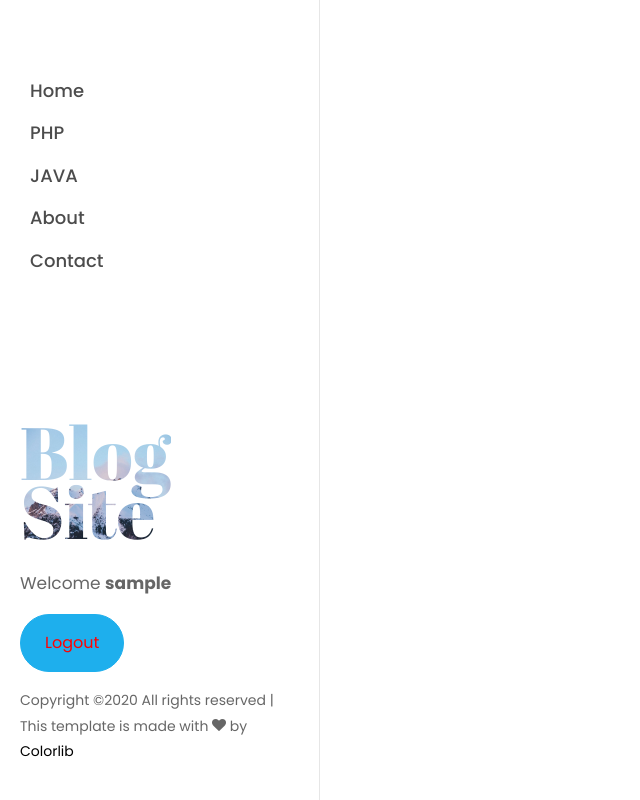
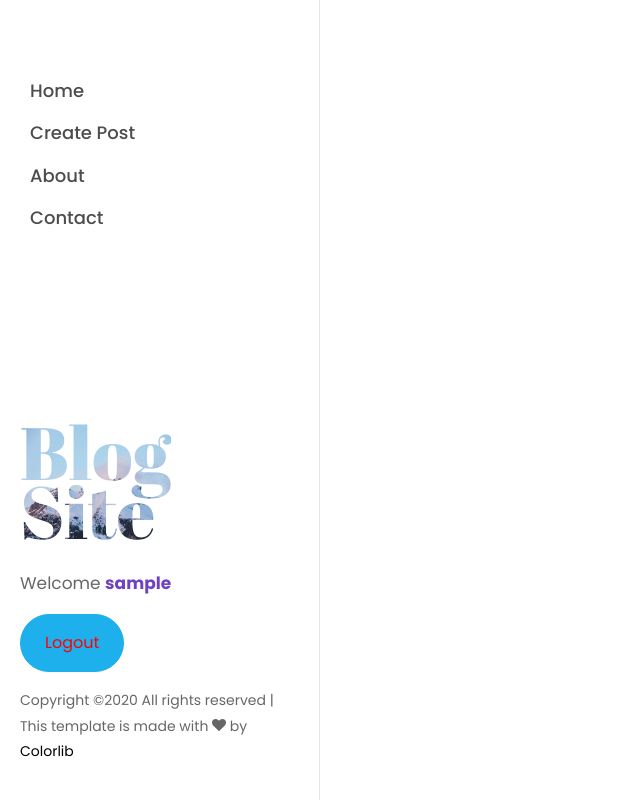
Before and after one commit to rakibul-islam45/Blog-Site, a PHP site: page /userprofile.php in a window 1280 px wide. Shown: the whole page, without its empty margins (0-640 px from the left). Run offline with PHP 8.4, Linux system fonts and the light colour scheme; the visitor is signed in with stand-in values (Sample User, id 1); data that the repository does not hold is empty; some libraries are stand-ins or nearby versions; some web fonts are replaced.

Commit message:
file updated.

```diff
--- a/userprofile.php
+++ b/userprofile.php
@@ -3,17 +3,23 @@ session_start();
 $username = $_SESSION['username'];
 $userId =  $_SESSION['userid'];
 include_once ('config.php');
-$query = "SELECT * FROM post WHERE userId = '$userId' ORDER BY postId DESC ";
-$statement = $pdo->prepare($query);
-$statement->execute();
+if (isset($userId )) {
+    $query = "SELECT * FROM post WHERE userId = '$userId' ORDER BY postId DESC ";
+    $statement = $pdo->prepare($query);
+    $statement->execute();
 
-$posts = $statement->fetchAll(PDO::FETCH_ASSOC);
+    $posts = $statement->fetchAll(PDO::FETCH_ASSOC);
+}else{
+    echo '<script type="text/javascript">alert("Please login!");
+                       window.location.href="login.php";
+                        </script>';
+}
 ?>
 
 <!DOCTYPE html>
 <html lang="en">
 <head>
-    <title>Post creation</title>
+    <title>Profile</title>
     <meta charset="utf-8">
     <meta name="viewport" content="width=device-width, initial-scale=1, shrink-to-fit=no">
 
@@ -48,8 +54,8 @@ $posts = $statement->fetchAll(PDO::FETCH_ASSOC);
         <nav id="colorlib-main-menu" role="navigation">
             <ul>
                 <li><a href="index.php">Home</a></li>
-                <li><a href="#">PHP</a></li>
-                <li><a href="#">JAVA</a></li>
+                <li><a href="postCreate.php">Create Post</a></li>
+<!--                <li><a href="#">JAVA</a></li>-->
                 <li><a href="#">About</a></li>
                 <li><a href="contact.html">Contact</a></li>
             </ul>
@@ -58,7 +64,7 @@ $posts = $statement->fetchAll(PDO::FETCH_ASSOC);
         <div class="colorlib-footer">
             <h1 id="colorlib-logo" class="mb-4"><a href="index.php" style="background-image: url(images/bg_1.jpg);">Blog <span>Site</span></a></h1>
             <?php  if (isset($_SESSION['username'])) : ?>
-                <p>Welcome <strong><?php echo $_SESSION['username']; ?></strong></p>
+                <p>Welcome <strong><a href="userprofile.php"  style="color: #6f42c1" ><?php echo $_SESSION['username']; ?></a></strong></p>
                 <p> <a href="index.php?logout='1'" style="color: red;" class="btn py-3 px-4 btn-primary" >Logout</a> </p>
             <?php endif ?>
             <?php  if (empty($_SESSION['username'])) : ?>
@@ -87,7 +93,8 @@ $posts = $statement->fetchAll(PDO::FETCH_ASSOC);
                                         </p>
                                     </div>
                                     <p class="mb-4"><?php echo $post['body']; ?></p>
-                                    <p><a href="updatepost.php?postId=<?php echo $post['postId']; ?>&userId=<?php echo $post['userId']; ?>" class="btn py-3 px-4 btn-primary">Update </a>
+                                    <p><a href="deletepost.php?postId=<?php echo $post['postId']; ?>" class="btn py-3 px-4 btn-primary">Delete </a>
+                                        <a href="updatepost.php?postId=<?php echo $post['postId']; ?>&userId=<?php echo $post['userId']; ?>" class="btn py-3 px-4 btn-primary">Update </a>
                                         <a href="singlepost.php?postId=<?php echo $post['postId']; ?>" class="btn-custom"> Read More <span class="ion-ios-arrow-forward"></span></a>
                                     </p>
                                 </div>
```
